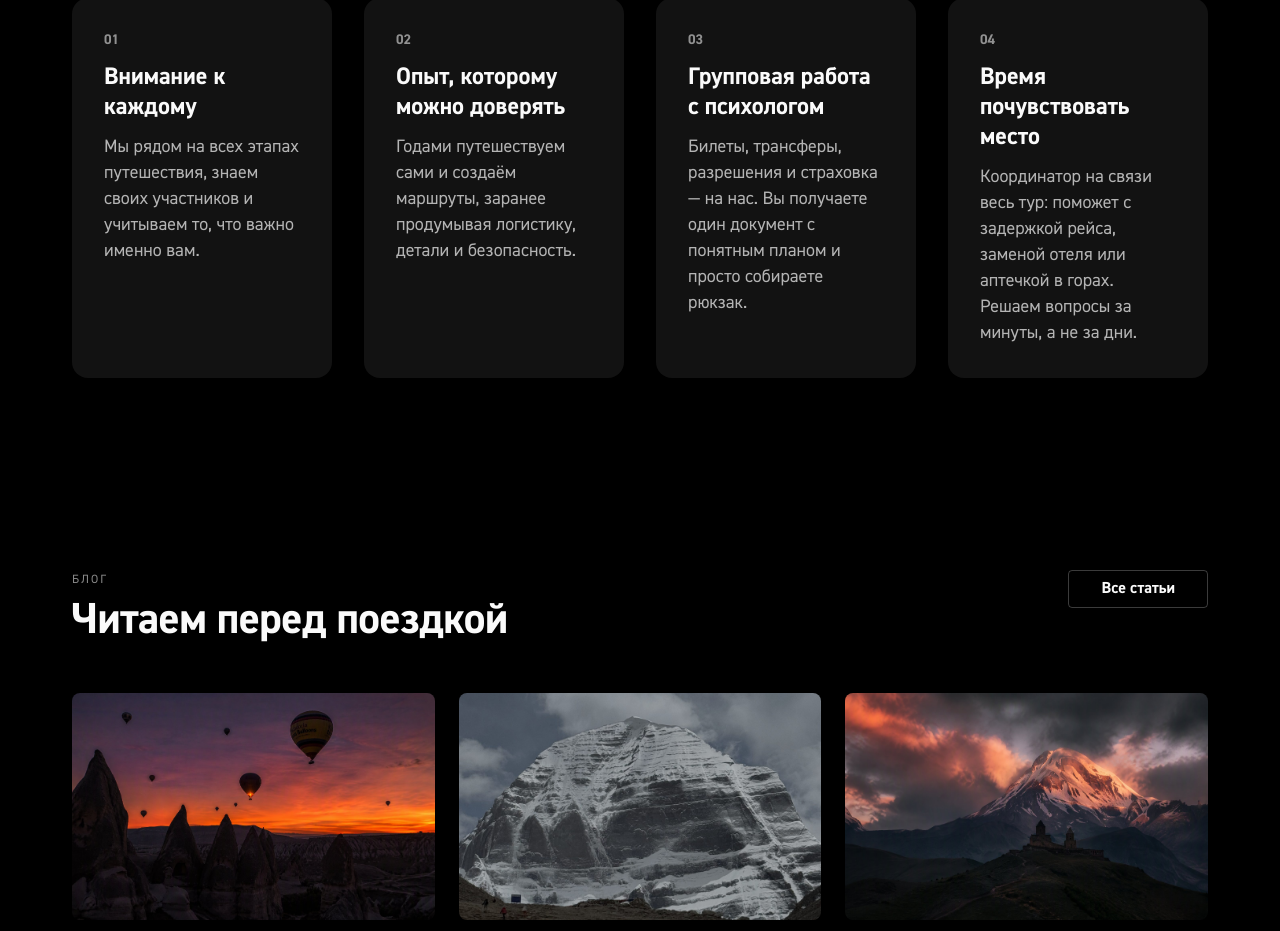
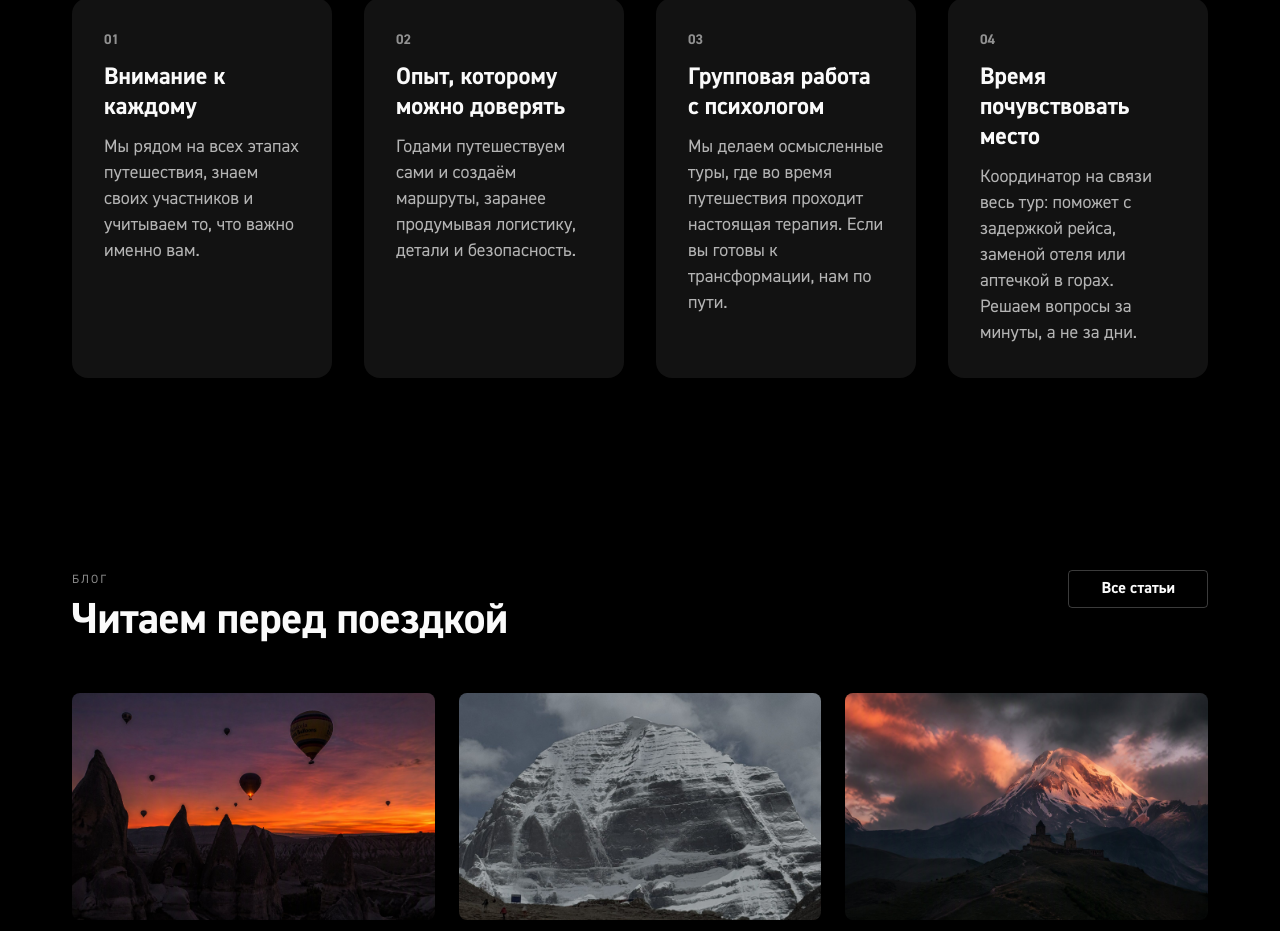
Before and after one commit to fifulina-uxui/wild-soul-routes, a React (Vite) app: page / in a window 1280 px wide. Shown: the part 4276-5207 px from the top of the page. Built offline with nearby package versions, Linux system fonts and the light colour scheme.

Commit message:
Update text of Group work with a psychologist card

```diff
--- a/src/data/content.ts
+++ b/src/data/content.ts
@@ -524,7 +524,7 @@ export const content: Record<'ru' | 'en', PageContent> = {
         },
         {
           title: 'Групповая работа с психологом',
-          text: 'Билеты, трансферы, разрешения и страховка — на нас. Вы получаете один документ с понятным планом и просто собираете рюкзак.',
+          text: 'Мы делаем осмысленные туры, где во время путешествия проходит настоящая терапия. Если вы готовы к трансформации, нам по пути.',
         },
         {
           title: 'Время почувствовать место',
@@ -1067,7 +1067,7 @@ export const content: Record<'ru' | 'en', PageContent> = {
         },
         {
           title: 'Group work with a psychologist',
-          text: 'Flights, transfers, permits and insurance — all on us. You get one document with a clear plan and simply pack your bag.',
+          text: 'We create meaningful journeys where real therapy happens along the way. If you are ready for a transformation, we are on the same path.',
         },
         {
           title: 'Time to feel the place',
```
